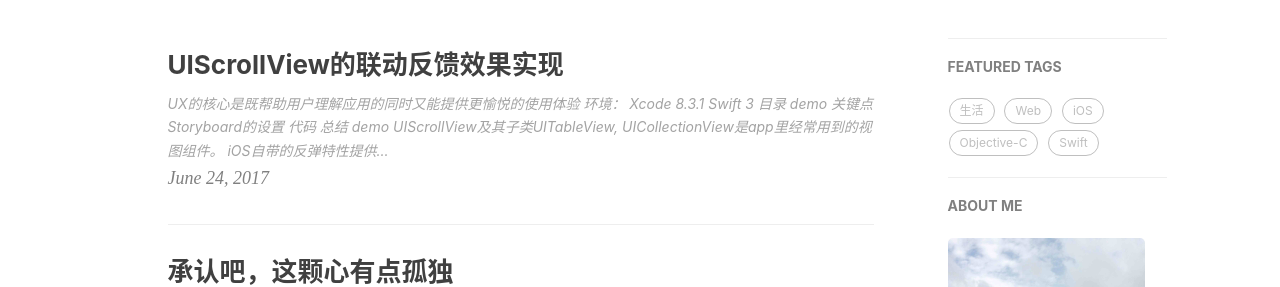
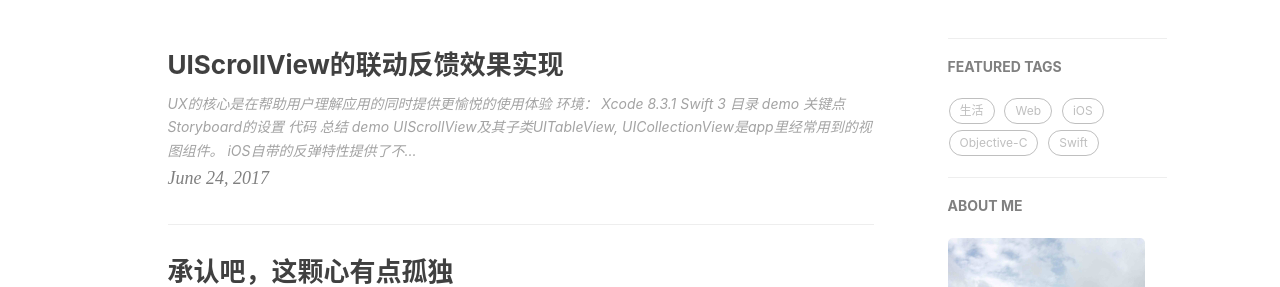
Before and after one commit to DesmondDAI/desmonddai.github.io, a Jekyll site: the page built from index.html, in a window 1280 px wide. Shown: the part 420-707 px from the top of the page. Built offline with Jekyll 4.4.1, drawn with Linux system fonts in a browser that asks for light colours; nearby versions of some CDN libraries; emoji names are drawn with the system emoji font; the list of posts is cut into pages by our own code; comment, search, counter and statistics services are not loaded.

Commit message:
[Update] Minor wording update

```diff
--- a/_posts/2017-06-25-uiscrollview-corelative-response.markdown
+++ b/_posts/2017-06-25-uiscrollview-corelative-response.markdown
@@ -11,7 +11,7 @@
 
 <br>
 
-> UX的核心是既帮助用户理解应用的同时又能提供更愉悦的使用体验
+> UX的核心是在帮助用户理解应用的同时提供更愉悦的使用体验
 
 <br>
 
@@ -115,7 +115,7 @@
 - 设定标题图片的高度约束`bannerImageViewHeightConstraint`。为什么是使用约束更改高度？下文会详解说明
 - 设定table view的`contentInset`为上端inset为初始标题图片的高度，好让table view的内容刚好在标题图片下方开始展示
 - `didSet`里的代码在对象引用设定后会调用，在`didSet`之前，我们一般在`viewDidLoad`里设定视图组件的属性。
-使用`didSet`可以使设定代码与对应的组件更紧凑，便于阅读。关于Swift的各种属性的解释请[*戳此*](https://developer.apple.com/library/content/documentation/Swift/Conceptual/Swift_Programming_Language/Properties.html)
+使用`didSet`可以使设定代码与对应的组件更紧凑，便于阅读。关于Swift的不同属性的解释请[*戳此*](https://developer.apple.com/library/content/documentation/Swift/Conceptual/Swift_Programming_Language/Properties.html)
 - `estimatedRowHeight`的值影响table view对content高度的初步计算，从而影响右侧scrolling indicator的精确度；
 `rowHeight = UITableViewAutomaticDimension`是让table view开启利用Auto Layout计算layout的功能，
 据说苹果在iOS 11里对table view进行了优化，`rowHeight`不再需要人手设定而隐式开启使用Auto Layout。具体有待考证。
```
